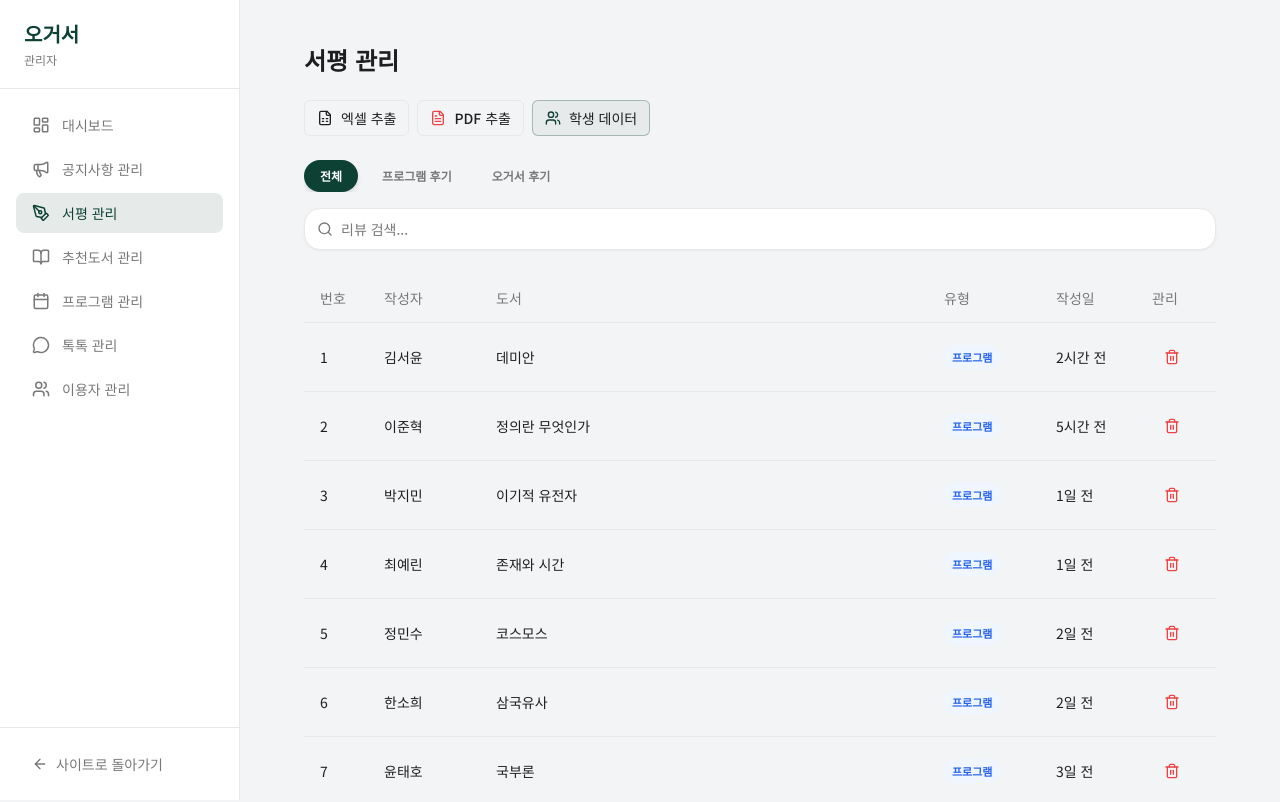
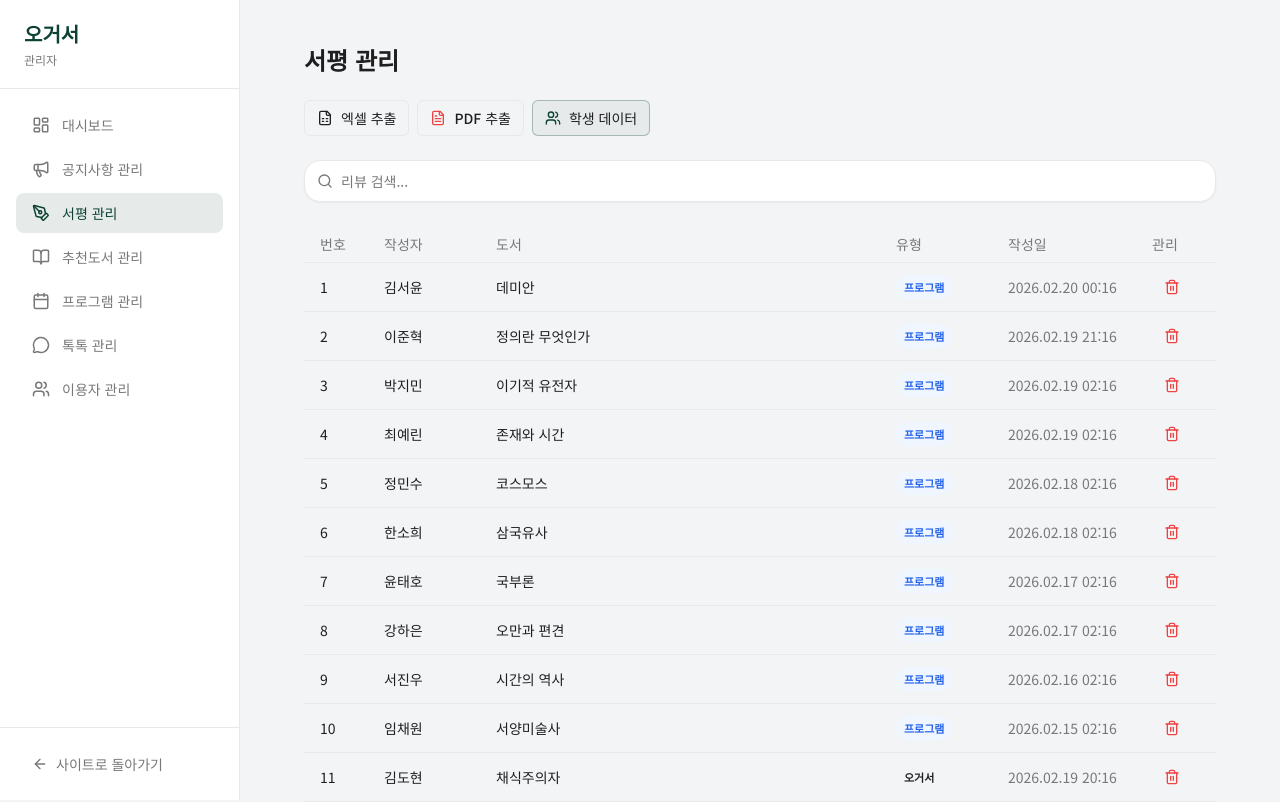
Before and after one commit to tensw/skku_book_ogeoseo, a Next.js app: page /admin/reviews in a window 1280 px wide. Shown: the top 802 px of the page. Built offline with nearby package versions, Linux system fonts and the light colour scheme; a web font is replaced by a local one.

Commit message:
feat: 관리자 페이지 테이블 행 높이 통일 및 서평 관리 개선
- 전체 관리 페이지 테이블 행 높이 통일 (py-1.5, h-9)
- 서평 관리: 필터 탭 제거, 작성일 날짜 형식으로 변경

Co-Authored-By: Claude Opus 4.6 <noreply@anthropic.com>

```diff
--- a/app/admin/classics/page.tsx
+++ b/app/admin/classics/page.tsx
@@ -202,7 +202,7 @@ export default function AdminClassicsPage() {
       </div>
 
       <div className="px-5 sm:px-8">
-        <DataTable columns={columns} data={filtered} />
+        <DataTable columns={columns} data={filtered} className="[&_td]:py-1.5 [&_th]:h-9" />
       </div>
 
       <Dialog open={dialogOpen} onOpenChange={setDialogOpen}>
--- a/app/admin/notices/page.tsx
+++ b/app/admin/notices/page.tsx
@@ -178,7 +178,7 @@ export default function AdminNoticesPage() {
       </div>
 
       <div className="px-5 sm:px-8">
-        <DataTable columns={columns} data={filtered} className="[&_td]:py-2.5 [&_th]:h-10" />
+        <DataTable columns={columns} data={filtered} className="[&_td]:py-1.5 [&_th]:h-9" />
       </div>
 
       {/* Create / Edit Sheet */}
--- a/app/admin/programs/page.tsx
+++ b/app/admin/programs/page.tsx
@@ -426,7 +426,7 @@ export default function AdminProgramsPage() {
       </div>
 
       <div className="px-5 sm:px-8">
-        <DataTable columns={columns} data={filtered} />
+        <DataTable columns={columns} data={filtered} className="[&_td]:py-1.5 [&_th]:h-9" />
       </div>
 
       {/* 번독 등록/수정 다이얼로그 */}
--- a/app/admin/reviews/page.tsx
+++ b/app/admin/reviews/page.tsx
@@ -2,12 +2,12 @@
 
 import { useState } from "react"
 import { Trash2, FileSpreadsheet, FileText, Users, Calendar, Download, X, ChevronRight } from "lucide-react"
+import { format, subHours, subDays } from "date-fns"
 import { reviews as initialReviews } from "@/lib/mock-data"
 import type { BookReview } from "@/lib/types"
 import { PageHeader } from "@/components/shared/page-header"
 import { DataTable } from "@/components/shared/data-table"
 import { SearchBar } from "@/components/shared/search-bar"
-import { FilterTabs } from "@/components/shared/filter-tabs"
 import { Button } from "@/components/ui/button"
 import {
   Dialog,
@@ -18,12 +18,6 @@ import {
   DialogFooter,
 } from "@/components/ui/dialog"
 import { cn } from "@/lib/utils"
-
-const filterTabs = [
-  { id: "all", label: "전체" },
-  { id: "program", label: "프로그램 후기" },
-  { id: "ogeoseo", label: "오거서 후기" },
-]
 
 /* ── Mock 학생 데이터 ── */
 const mockStudents = [
@@ -47,7 +41,6 @@ type OutputStyle = "certificate" | "list"
 export default function AdminReviewsPage() {
   const [reviewList, setReviewList] = useState<BookReview[]>(() => [...initialReviews])
   const [search, setSearch] = useState("")
-  const [activeTab, setActiveTab] = useState("all")
   const [deleteDialogOpen, setDeleteDialogOpen] = useState(false)
   const [deletingId, setDeletingId] = useState<number | null>(null)
 
@@ -109,7 +102,6 @@ export default function AdminReviewsPage() {
   }
 
   const filtered = reviewList
-    .filter((r) => activeTab === "all" || r.type === activeTab)
     .filter(
       (r) =>
         r.user.name.toLowerCase().includes(search.toLowerCase()) ||
@@ -163,8 +155,23 @@ export default function AdminReviewsPage() {
     {
       key: "timeAgo",
       label: "작성일",
-      className: "w-24",
+      className: "w-36 whitespace-nowrap",
       hideOnMobile: true,
+      render: (val: string) => {
+        const now = new Date()
+        const hourMatch = val.match(/(\d+)시간/)
+        const dayMatch = val.match(/(\d+)일/)
+        const date = hourMatch
+          ? subHours(now, Number(hourMatch[1]))
+          : dayMatch
+            ? subDays(now, Number(dayMatch[1]))
+            : now
+        return (
+          <span className="text-muted-foreground">
+            {format(date, "yyyy.MM.dd HH:mm")}
+          </span>
+        )
+      },
     },
     {
       key: "actions",
@@ -215,13 +222,12 @@ export default function AdminReviewsPage() {
         </div>
       </div>
 
-      <div className="space-y-4 px-5 sm:px-8">
-        <FilterTabs tabs={filterTabs} activeTab={activeTab} onTabChange={setActiveTab} />
+      <div className="px-5 sm:px-8">
         <SearchBar value={search} onChange={setSearch} placeholder="리뷰 검색..." />
       </div>
 
       <div className="px-5 sm:px-8">
-        <DataTable columns={columns} data={filtered} />
+        <DataTable columns={columns} data={filtered} className="[&_td]:py-1.5 [&_th]:h-9" />
       </div>
 
       <Dialog open={deleteDialogOpen} onOpenChange={setDeleteDialogOpen}>
```
